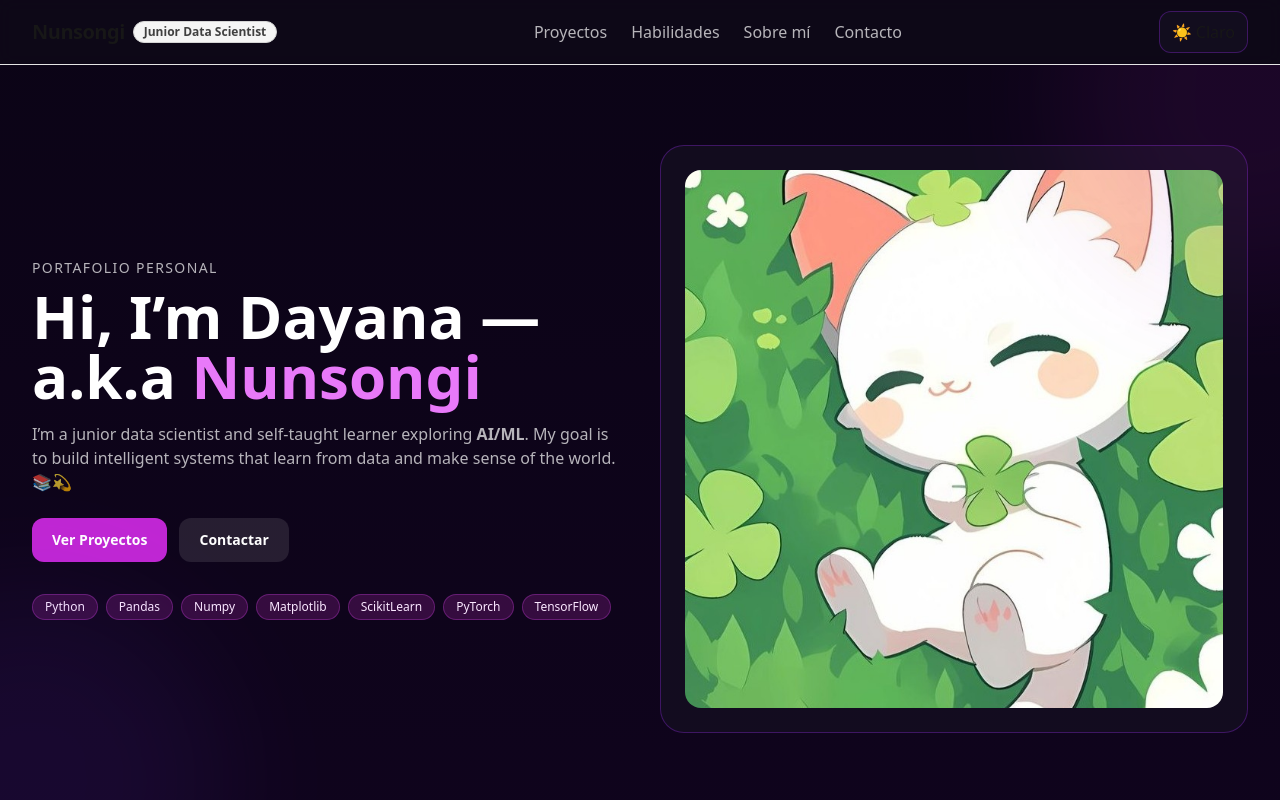
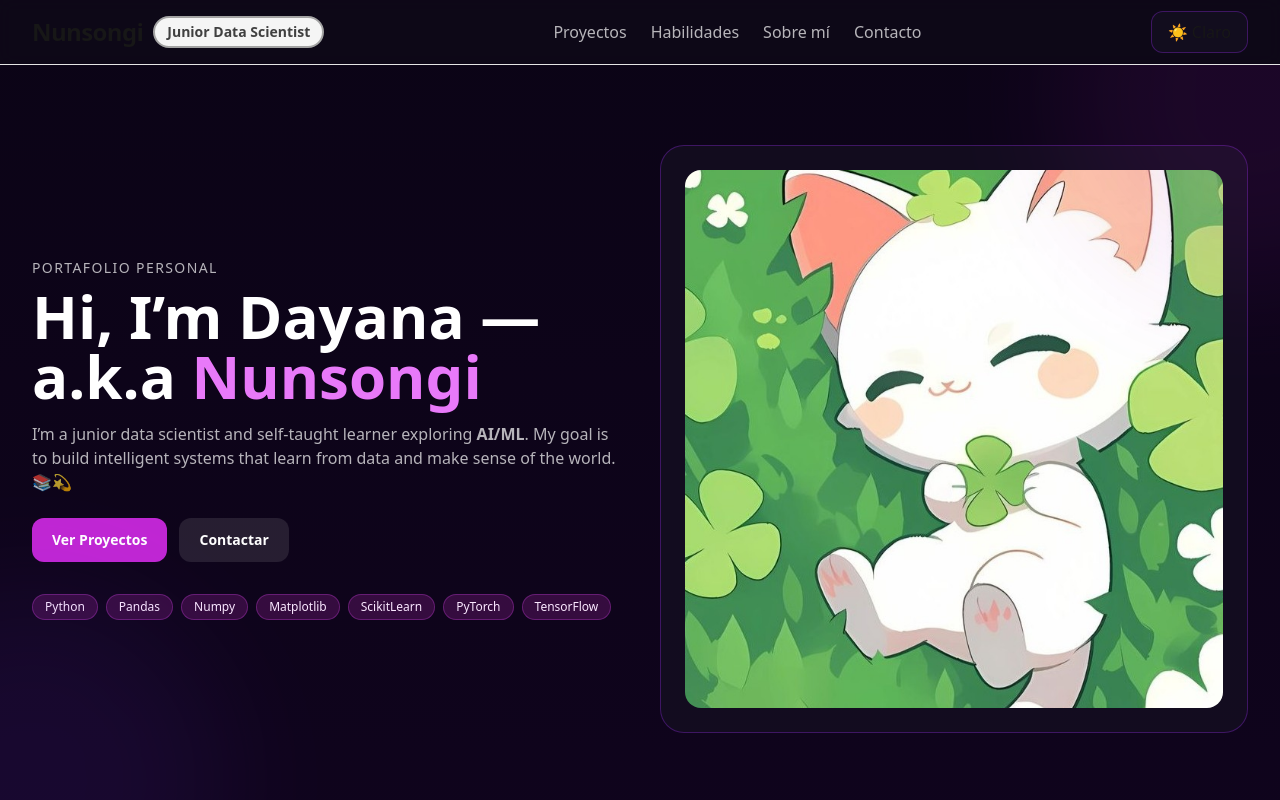
Before and after one commit to nunsongi/Data-Science-Portfolio, a React (Vite) app: page / in a window 1280 px wide. Shown: the top 800 px of the page. Built offline with nearby package versions, Linux system fonts and the light colour scheme.

Commit message:
feat: upload badge

```diff
--- a/src/PortfolioNunsongi.jsx
+++ b/src/PortfolioNunsongi.jsx
@@ -114,15 +114,16 @@ export default function PortfolioNunsongi() {
   return (
    <div className={`min-h-screen w-full bg-gradient-to-b ${tone.bg} transition-colors`}>
      {/* NAV */}
+{/* NAV */}
 <header className={`${tone.nav} sticky top-0 z-50 border-b border-neutral-200 dark:border-white/10 backdrop-blur-sm`}>
   <div className="max-w-7xl mx-auto px-4 sm:px-6 lg:px-8 h-16 flex items-center justify-between">
-    <a href="#home" className="inline-flex items-center gap-2 whitespace-nowrap">
-      <span className="font-extrabold tracking-tight text-xl text-neutral-900 dark:text-neutral-100">
+    <a href="#home" className="inline-flex items-center gap-2.5 whitespace-nowrap">
+      <span className="font-extrabold tracking-tight text-2xl text-neutral-900 dark:text-neutral-100">
         Nunsongi
       </span>
-      <span className="hidden sm:inline-block rounded-full px-2.5 py-0.5 text-xs font-semibold
+      <span className="hidden sm:inline-block rounded-full px-3 py-1 text-sm font-semibold
                        text-neutral-700 dark:text-neutral-200
-                       border border-neutral-300 dark:border-white/20
+                       border-2 border-neutral-400 dark:border-white/30
                        bg-neutral-100 dark:bg-white/5">
         Junior Data Scientist
       </span>
@@ -133,7 +134,7 @@ export default function PortfolioNunsongi() {
         <a
           key={item}
           href={`#${item.toLowerCase().replace(' ', '-')}`}
-          className={`${tone.sub} hover:${tone.accent} transition-colors font-medium`}
+          className={`${tone.sub} hover:${tone.accent} transition-colors font-medium text-base`}
         >
           {item}
         </a>
@@ -144,9 +145,9 @@ export default function PortfolioNunsongi() {
       <button
         onClick={() => setMode(mode === 'dark' ? 'light' : 'dark')}
         aria-label="Cambiar tema"
-        className={`rounded-xl px-3 py-2 border ${tone.card} ${tone.ring}
+        className={`rounded-xl px-4 py-2 border ${tone.card} ${tone.ring}
                     text-neutral-900 dark:text-neutral-100
-                    font-medium transition-colors
+                    font-medium text-base transition-colors
                     hover:bg-neutral-100 dark:hover:bg-white/5`}
       >
         {mode === 'dark' ? '☀️ Claro' : '🌙 Oscuro'}
```
